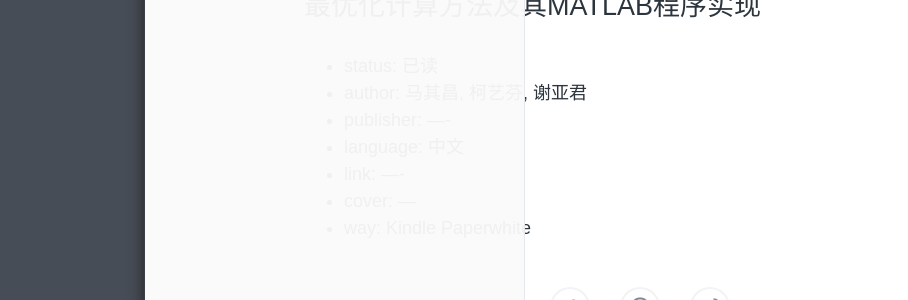
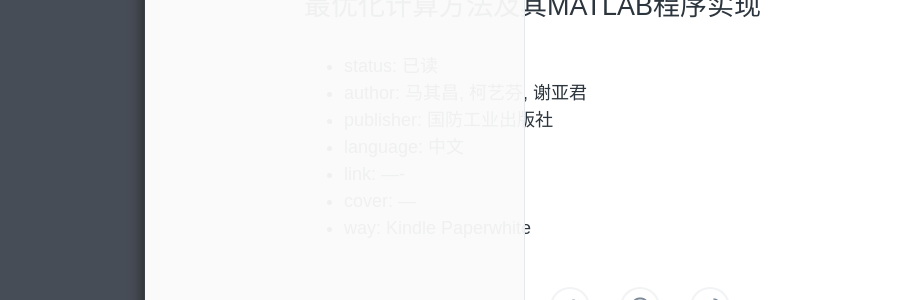
Before and after one commit to polyHong/polyHong.github.io, a Jekyll site: the page built from _posts/book/2016-03-22-book-list-of-2015.md, in a window 1280 px wide. Shown: the part 1548-1848 px from the top of the page, without its empty margins (0-908 px from the left). Built offline with Jekyll 4.4.1, drawn with Linux system fonts in a browser that asks for light colours; Markdown is read by kramdown in place of the engine named in the settings.

Commit message:
update 2015 book list

```diff
--- a/_posts/book/2016-03-22-book-list-of-2015.md
+++ b/_posts/book/2016-03-22-book-list-of-2015.md
@@ -64,7 +64,7 @@ keywords: 阅读,书单,2015
 
 - status: 已读
 - author: 马其昌, 柯艺芬, 谢亚君
-- publisher: ----
+- publisher: 国防工业出版社
 - language: 中文
 - link: ----
 - cover: ---
```
